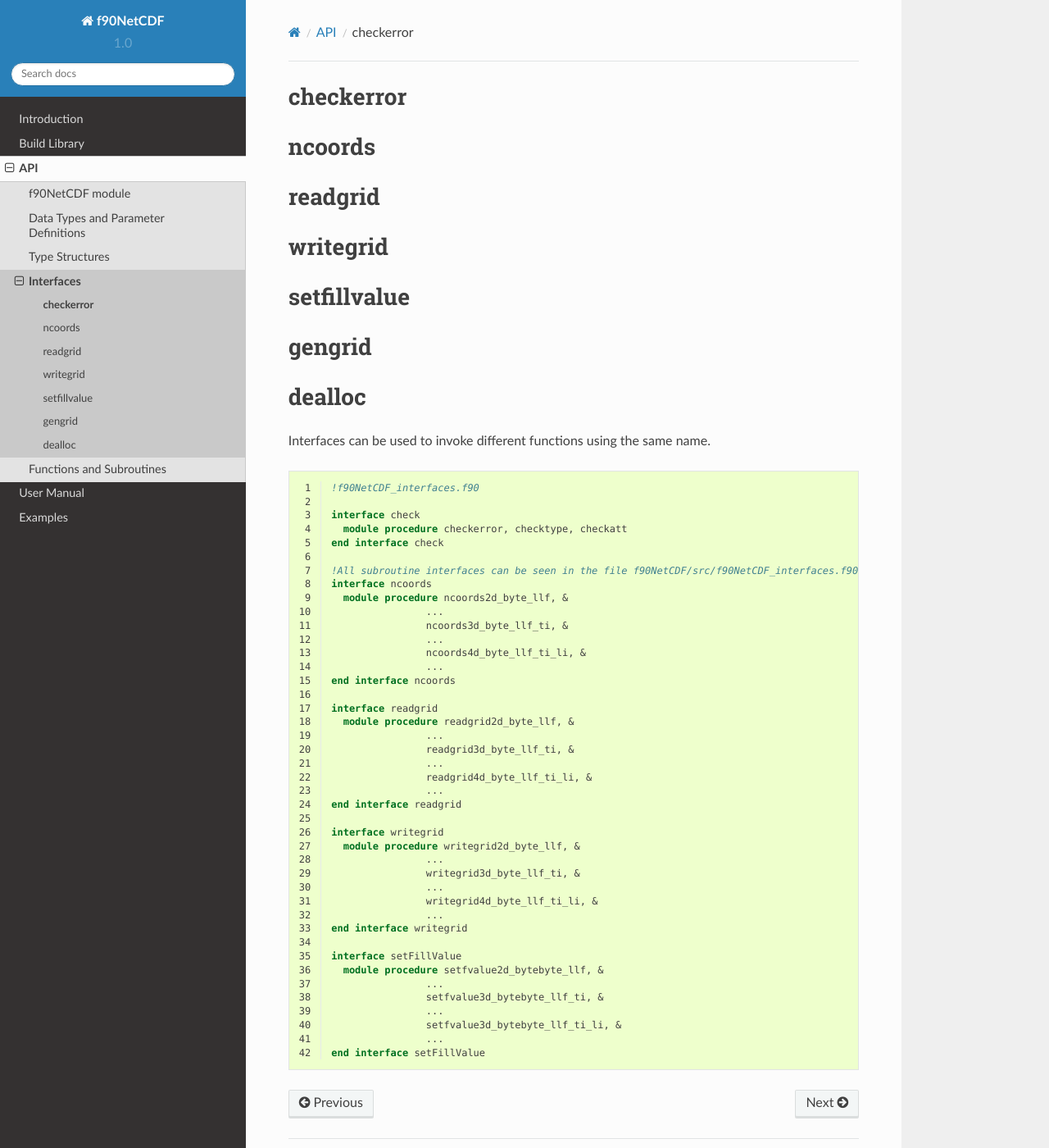
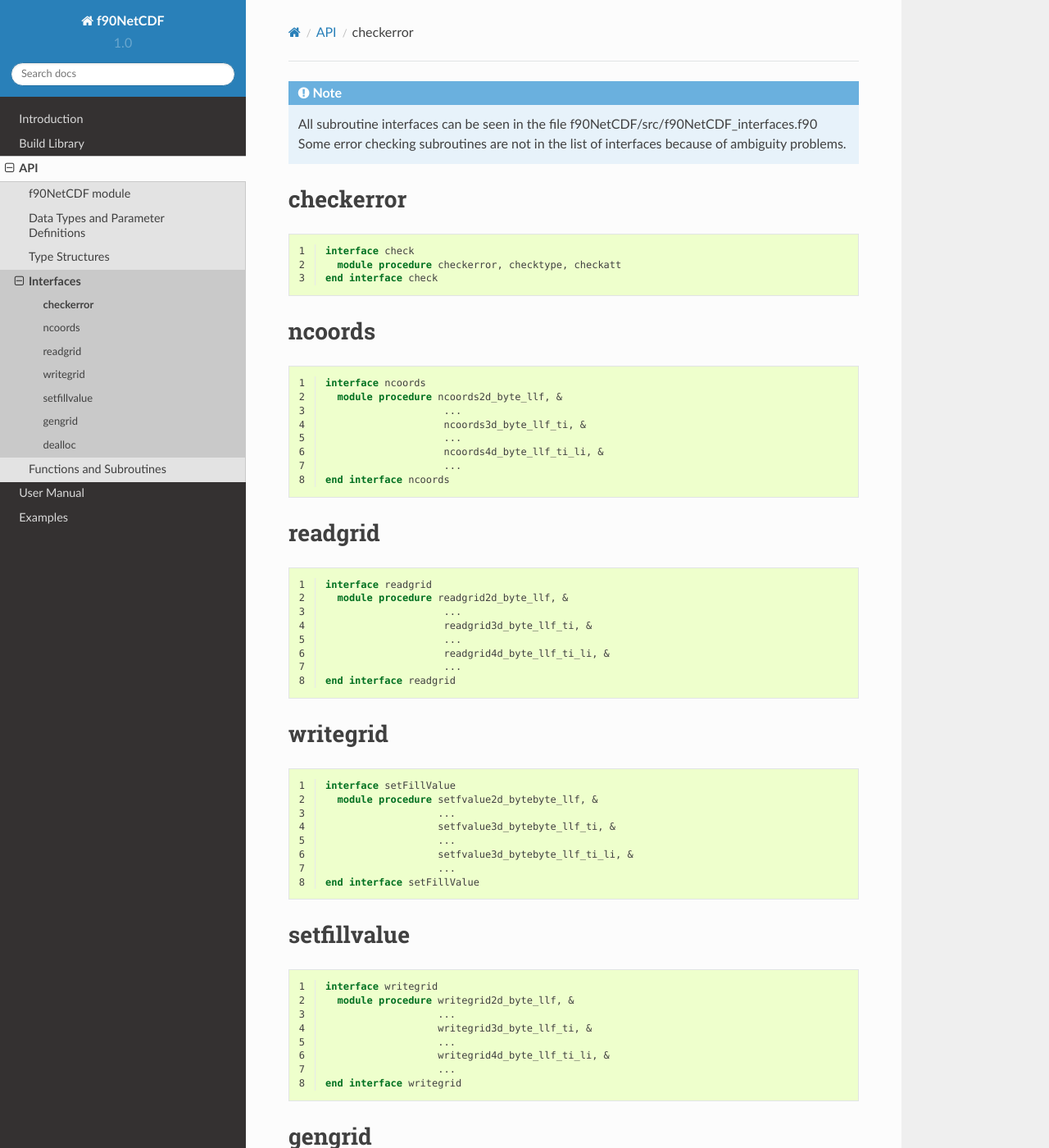
Before and after one commit to pimentafm/FortranProcessingLibrary, a Sphinx documentation site: the page built from docs/src/interfaces/interfaces.rst, in a window 1280 px wide and 1400 px high. Shown: the whole window at 82% size. Built offline with Sphinx 7.4.7 and the Read the Docs theme 2.0.0, drawn with Linux system fonts in a browser that asks for light colours; some of the changed text lies outside the part shown.

Commit message:
Restructuring of documentation.

```diff
--- a/docs/src/3_structures.rst
+++ b/docs/src/3_structures.rst
@@ -128,6 +128,6 @@ Error Checker
 -------------
 
 .. toctree::
-   :maxdepth: 1
+   :maxdepth: 2
 
    functions_subroutines/checkerrors
--- a/docs/src/interfaces/interfaces.rst
+++ b/docs/src/interfaces/interfaces.rst
@@ -1,71 +1,99 @@
+.. highlight:: fortran
+   :linenothreshold: 2
+
+.. note::
+  * All subroutine interfaces can be seen in the file f90NetCDF/src/f90NetCDF_interfaces.f90
+  * Some error checking subroutines are not in the list of interfaces because of ambiguity problems.
+
 checkerror
 ----------
+
+::
+
+  interface check
+    module procedure checkerror, checktype, checkatt
+  end interface check
 
 ncoords
 -------
 
+::
+
+  interface ncoords
+    module procedure ncoords2d_byte_llf, &
+                      ...
+                      ncoords3d_byte_llf_ti, &
+                      ...
+                      ncoords4d_byte_llf_ti_li, &
+                      ...
+  end interface ncoords
+
 readgrid
 --------
+
+::
+
+  interface readgrid
+    module procedure readgrid2d_byte_llf, &
+                      ...
+                      readgrid3d_byte_llf_ti, &
+                      ...
+                      readgrid4d_byte_llf_ti_li, &
+                      ...
+  end interface readgrid
 
 writegrid
 ---------
 
+::
+
+  interface setFillValue
+    module procedure setfvalue2d_bytebyte_llf, &
+                     ...
+                     setfvalue3d_bytebyte_llf_ti, &
+                     ...
+                     setfvalue3d_bytebyte_llf_ti_li, &
+                     ...
+  end interface setFillValue
+
 setfillvalue
 ------------
+
+::
+
+  interface writegrid
+    module procedure writegrid2d_byte_llf, &
+                     ...
+                     writegrid3d_byte_llf_ti, &
+                     ...
+                     writegrid4d_byte_llf_ti_li, &
+                     ...
+  end interface writegrid
 
 gengrid
 -------
 
+::
+
+  interface gengrid
+    module procedure gengrid2d_byte_llf, &
+                     ...
+                     gengrid3d_byte_llf_ti, &
+                     ...
+                     gengrid4d_byte_llf_ti_li, &
+                     ...
+  end interface gengrid
+
 dealloc
 -------
 
-
-.. highlight:: fortran
-   :linenothreshold: 2
-
-Interfaces can be used to invoke different functions using the same name.
-
 ::
 
-   !f90NetCDF_interfaces.f90
-
-   interface check
-     module procedure checkerror, checktype, checkatt
-   end interface check
-
-   !All subroutine interfaces can be seen in the file f90NetCDF/src/f90NetCDF_interfaces.f90
-   interface ncoords
-     module procedure ncoords2d_byte_llf, &
-                   ...
-                   ncoords3d_byte_llf_ti, &
-                   ...
-                   ncoords4d_byte_llf_ti_li, &
-                   ...
-   end interface ncoords
-
-   interface readgrid
-     module procedure readgrid2d_byte_llf, &
-                   ...
-                   readgrid3d_byte_llf_ti, &
-                   ...
-                   readgrid4d_byte_llf_ti_li, &
-                   ...
-   end interface readgrid
-
-   interface writegrid
-     module procedure writegrid2d_byte_llf, &
-                   ...
-                   writegrid3d_byte_llf_ti, &
-                   ...
-                   writegrid4d_byte_llf_ti_li, &
-                   ...
-   end interface writegrid
-
-   interface setFillValue
-     module procedure setfvalue2d_bytebyte_llf, &
-                   ...
-                   setfvalue3d_bytebyte_llf_ti, &
-                   ...
-                   setfvalue3d_bytebyte_llf_ti_li, &
-                   ...
-   end interface setFillValue
+  interface dealloc
+    module procedure dealloc2d_byte_llf, &
+                     ...
+                     dealloc3d_byte_llf_ti, &
+                     ...
+                     dealloc4d_byte_llf_ti_li, &
+                     ...
+  end interface dealloc
```
Also changed, not shown: docs/src/functions_subroutines/checkerrors.rst (+5 -8 lines).
